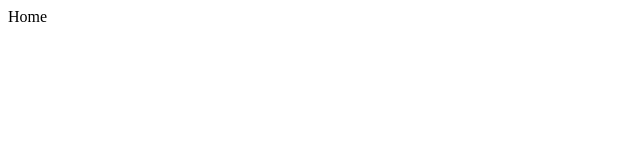
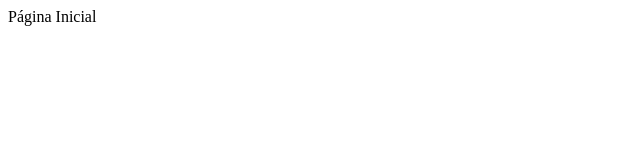
Before and after one commit to juniorforest/ideias-forest, a Next.js app: page / in a window 1280 px wide. Shown: the top 160 px of the page, without its empty margins (0-640 px from the left). Built offline with nearby package versions, Linux system fonts and the light colour scheme.

Commit message:
nova chamada na home

```diff
--- a/pages/index.js
+++ b/pages/index.js
@@ -1,5 +1,5 @@
 function Home() {
-    return <div>Home</div>
+    return <div>Página Inicial</div>
 }
 
 
```
